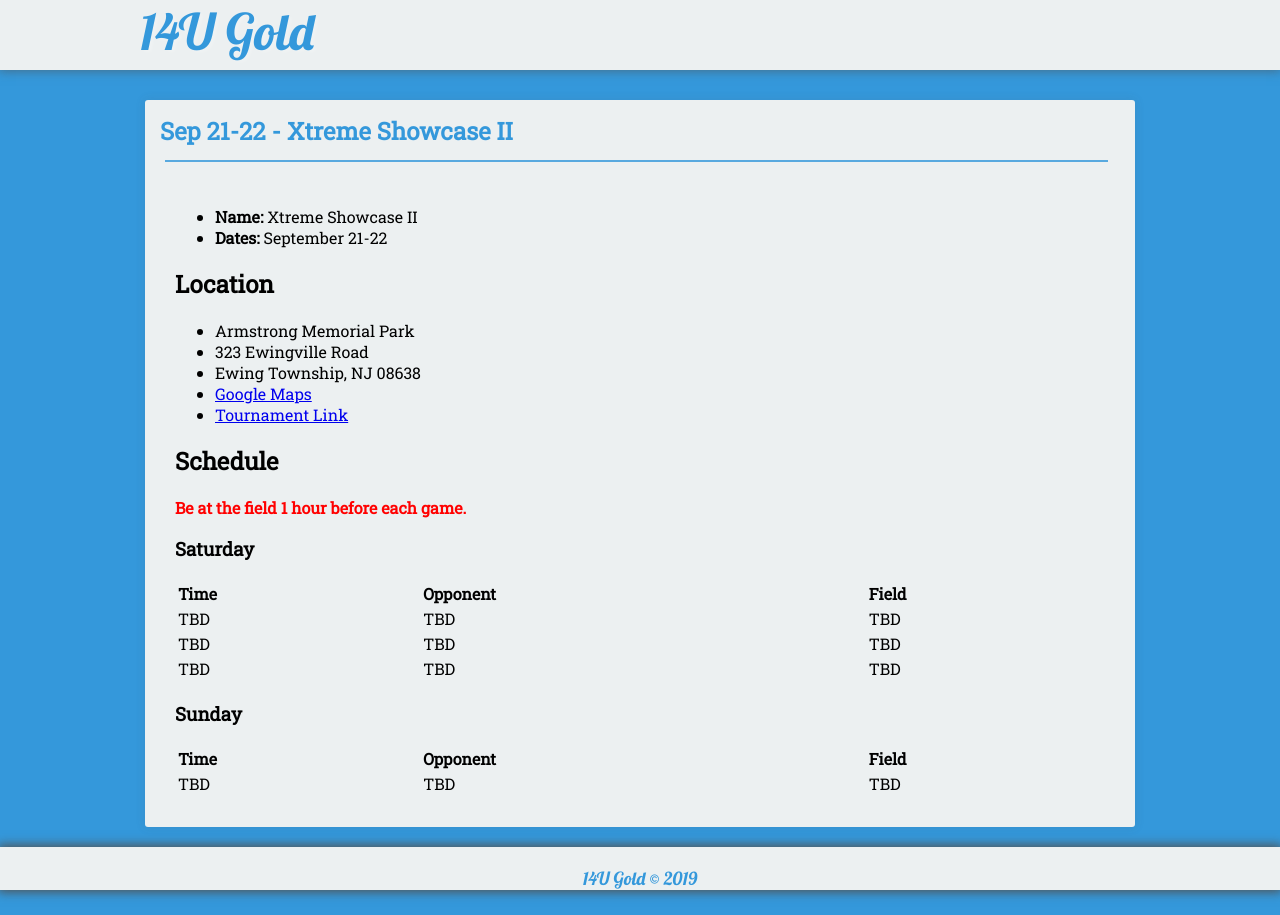
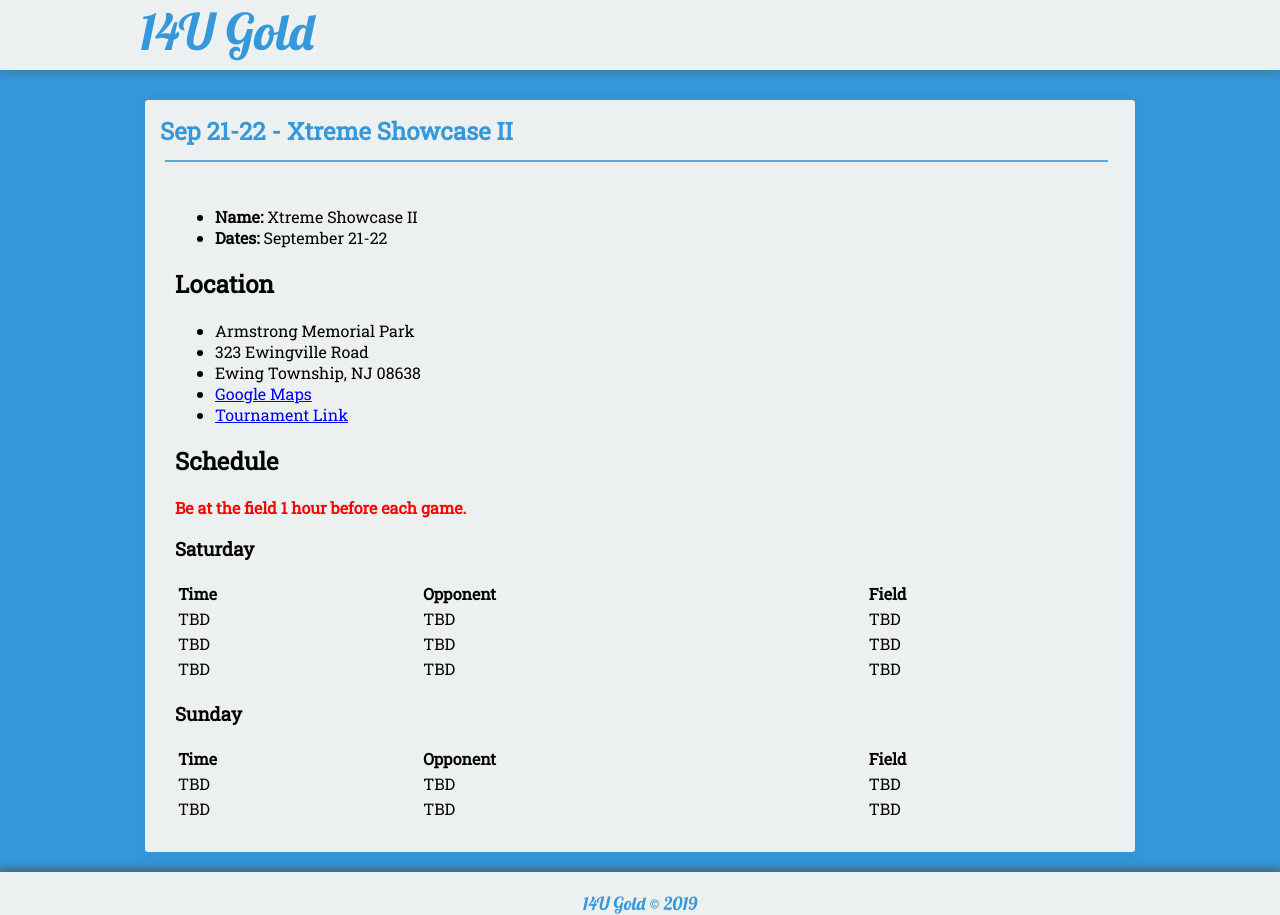
Before and after one commit to seanmerrow/ecf, a Jekyll site: the page built from _posts/2019-08-15-Jun-14.md, in a window 1280 px wide. Built offline with Jekyll 4.4.1, drawn with Linux system fonts in a browser that asks for light colours; nearby versions of some CDN libraries.

Commit message:
Update 2019-08-15-Jun-14.md

```diff
--- a/_posts/2019-08-15-Jun-14.md
+++ b/_posts/2019-08-15-Jun-14.md
@@ -34,3 +34,4 @@ category:
 | Time | Opponent | Field |
 |:---      |:---   |:---  |
 | TBD      | TBD   |TBD   |
+| TBD      | TBD   |TBD   |
```
